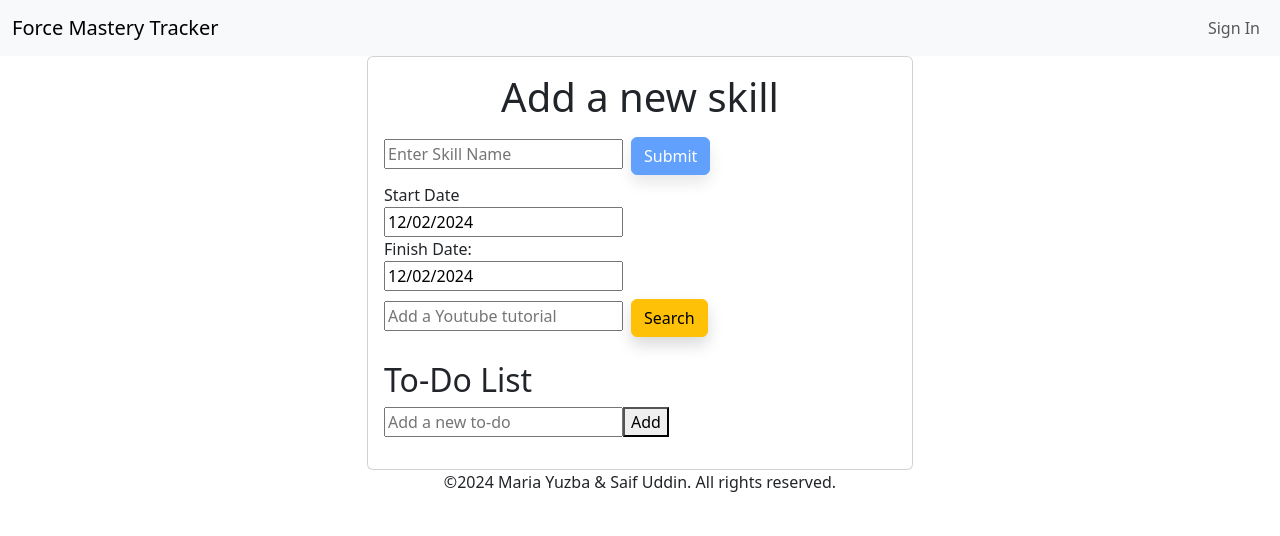
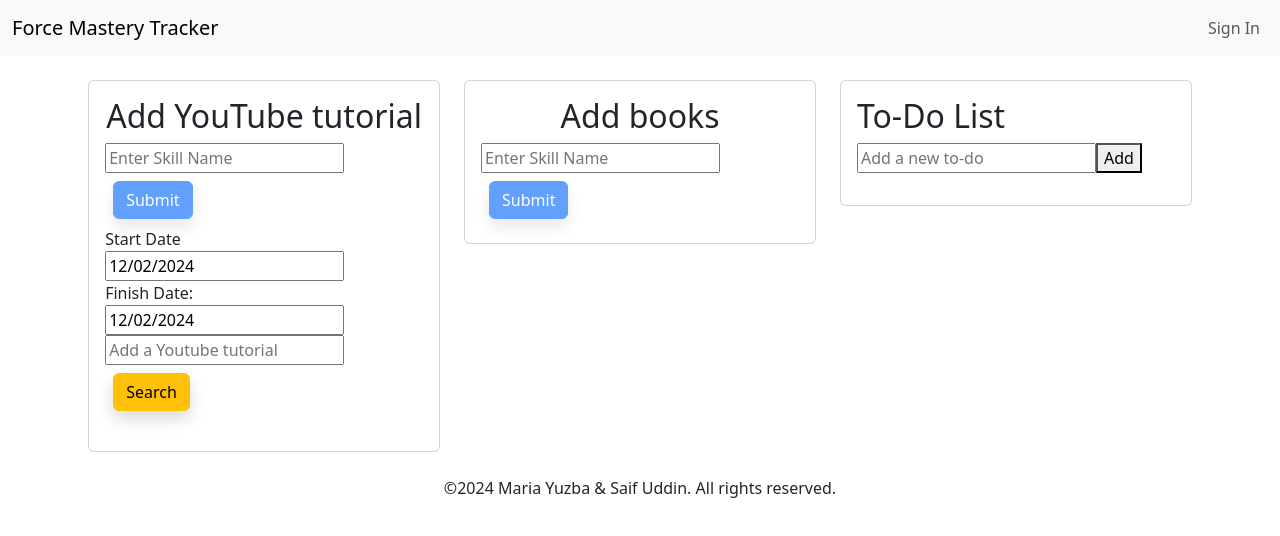
Before and after one commit to yuzbamaria/pet-adopt, a React (Vite) app: page /CreateSkill in a window 1280 px wide. Shown: the top 536 px of the page. Built offline with nearby package versions, Linux system fonts and the light colour scheme; the HTML template or start-up script is replaced by a standard one.

Commit message:
implementing openLibrary API

```diff
--- a/src/components/ProfileContext.jsx
+++ b/src/components/ProfileContext.jsx
@@ -1,5 +1,5 @@
 import React, { useContext, useState } from "react";
-import { currentUser } from "../utils/database";
+import { userDB, setLocal } from "../utils/database";
 
 const ProfileContext = React.createContext();
 const ProfileUpdateContext = React.createContext();
@@ -18,8 +18,13 @@ export function ProfileProvider ({ children }) {
 
     function toggleLoggedIn(){
         setLoggedIn((loggedIn)=>!loggedIn);
-        if(loggedIn) setUser(currentUser)
-        console.log("current user is:", currentUser)
+        if(!loggedIn) {
+            setUser("")
+            //userDB.currentUser = "";
+        }
+        if(loggedIn) setUser(userDB.currentUser)
+        setLocal();
+        console.log("current user is:", userDB.currentUser)
     }
 
     return(
--- a/src/components/SkillNameInput/index.jsx
+++ b/src/components/SkillNameInput/index.jsx
@@ -1,6 +1,6 @@
 import React, { useState } from 'react';
 // import { useHistory } from 'react-router-dom';
-import { addSkillToUser, currentUser } from '../../utils/database'
+import { addSkillToUser, userDB } from '../../utils/database'
 
 const SkillNameInput = () => {
     const [skillName, setSkillName] = useState('');
@@ -15,7 +15,7 @@ const SkillNameInput = () => {
         if (trimmedSkillName) {
           // Save the skillName to local storage
           // localStorage.setItem("skillName", JSON.stringify(trimmedSkillName));
-          addSkillToUser(currentUser, trimmedSkillName);
+          addSkillToUser(userDB.currentUser, trimmedSkillName);
           // Clear the input field after saving
           setSkillName('');
           // Set the submitted state to true
--- a/src/pages/CreateSkill.jsx
+++ b/src/pages/CreateSkill.jsx
@@ -3,20 +3,42 @@ import Calendar from "../components/Calendar";
 import SkillNameInput from "../components/SkillNameInput";
 import YoutubeAPIResult from "../components/YoutubeAPIResult";
 import ToDoList from "../components/ToDoList";
+import "./css/CreateSkill.css"
 
 function CreateSkill() {
     return(<div>
-        <div className="container">
-            <div className="row justify-content-center">
-                <div className="col-md-6">
-                    <div className="card">
+        <div className="container d-flex justify-content-center">
+            <div className="row">
+                <div className="col">
+                    <div className="card skill-card">
                         <div className="card-body">
-                            <h1 className="card-title text-center">
-                                Add a new skill
-                            </h1>
+                            <h2 className="card-title text-center">
+                                Add YouTube tutorial
+                            </h2>
                             <SkillNameInput />
                             <Calendar />
                             <YoutubeAPIResult />
+                        </div>
+                    </div>
+                </div>
+                <div className="col">
+                    <div className="card skill-card">
+                        <div className="card-body">
+                            <h2 className="card-title text-center">
+                                Add books
+                            </h2>
+                            <SkillNameInput />
+                        </div>
+                    </div>
+                </div>
+            {/* </div> */}
+            {/* <div className="row"> */}
+                <div className="col">
+                    <div className="card skill-card">
+                        <div className="card-body">
+                            {/* <h2 className="card-title text-center">
+                                To-Do lis
+                            </h2> */}
                             <ToDoList />
                         </div>
                     </div>
--- /dev/null
+++ b/src/pages/css/CreateSkill.css
@@ -0,0 +1,4 @@
+.container {
+    margin-top: 1.5rem;
+    margin-bottom: 1.5rem;
+}
--- a/src/utils/database.js
+++ b/src/utils/database.js
@@ -2,6 +2,7 @@
 let currentUser;
 
 let userDB = {
+    currentUser:"",
     userAccounts:{}
 }
 
@@ -44,8 +45,9 @@ function signupNewUser (userInput){
     if (!userDB.userAccounts[username]) {
         createUser(username, password)
         //saveToLocal();
+        currentUser = username;
+        userDB.currentUser = username;
         setLocal();
-        currentUser = username;
         console.log("new user signed up!");
         return true;
     }
@@ -65,6 +67,8 @@ function authenticateUser(userInput){
     if (userDB.userAccounts[username]["password"] === password){
         console.log("successful login")
         currentUser = username;
+        userDB.currentUser = username;
+        setLocal();
         return true;
     }
     else if (userDB.userAccounts[username] && userDB.userAccounts[username]["password"] !== password){
@@ -77,4 +81,4 @@ function authenticateUser(userInput){
     }
 }
 
-export {currentUser, signupNewUser, authenticateUser, addSkillToUser, addStartDate, getLocal, setLocal}
+export {userDB, signupNewUser, authenticateUser, addSkillToUser, addStartDate, getLocal, setLocal}
```
